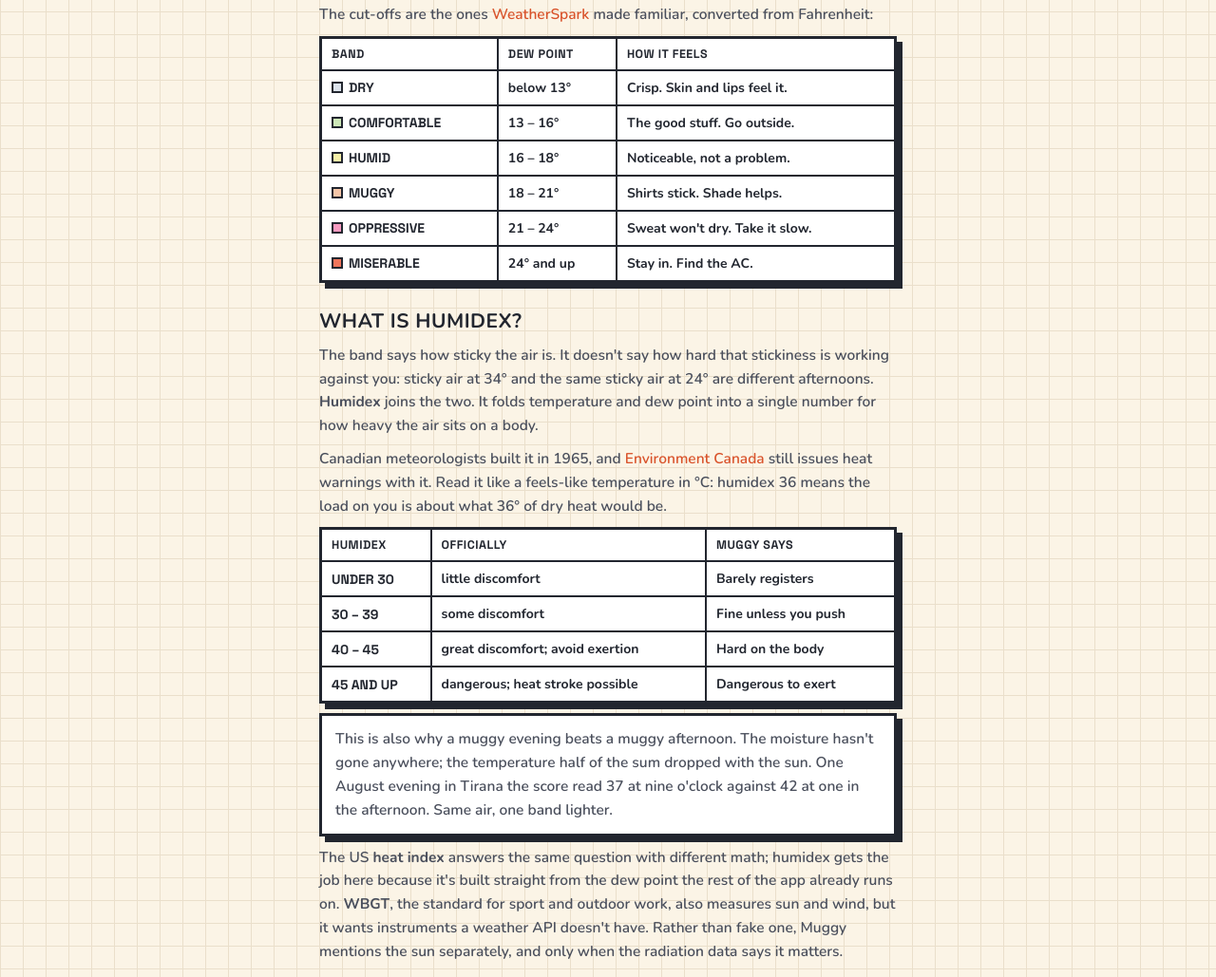
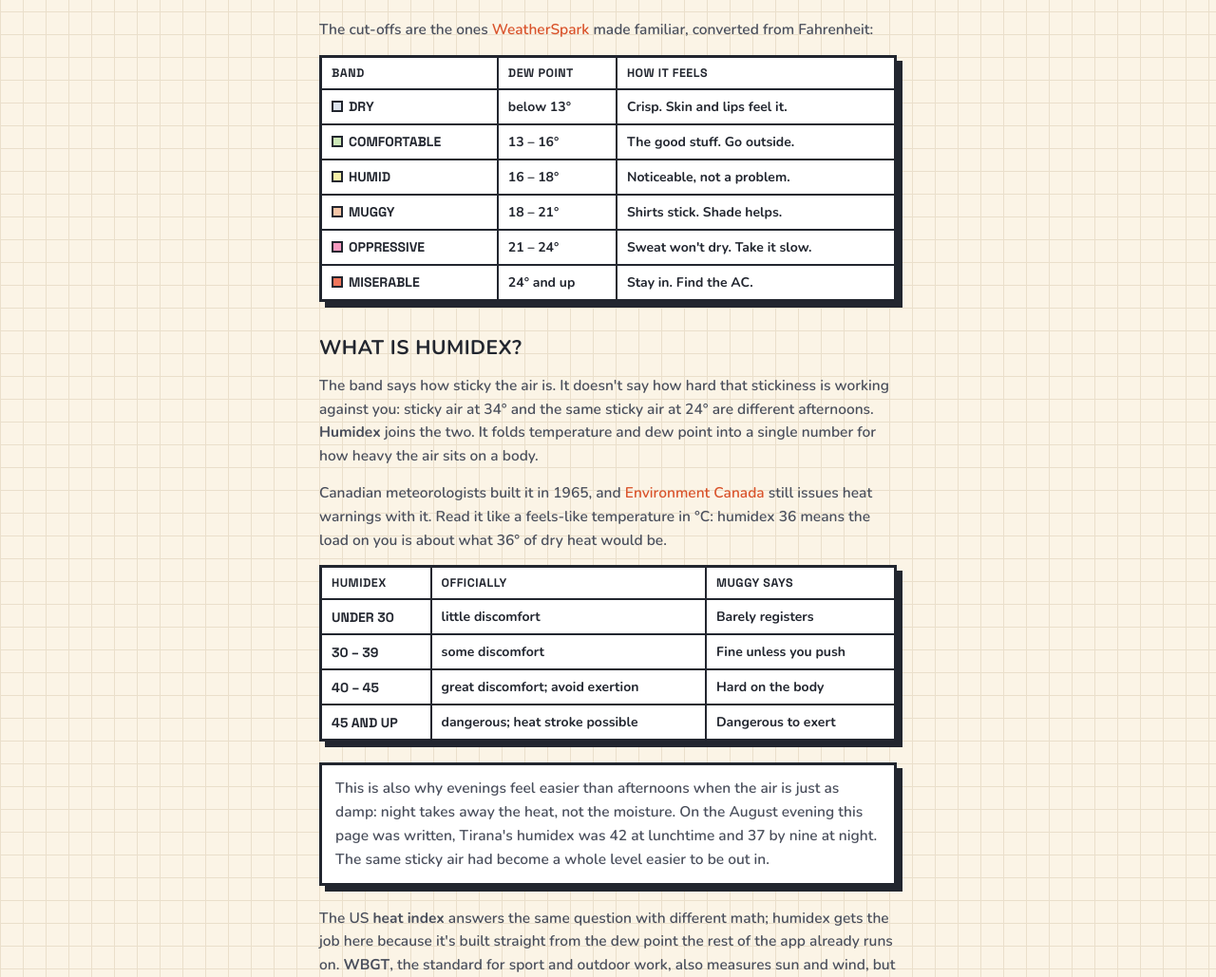
Before and after one commit to okturan/muggy, a website: page public/about.html in a window 1280 px wide. Shown: the part 540-1569 px from the top of the page at 95% size. Drawn offline with nearby package versions, Linux system fonts and the light colour scheme.

Commit message:
About page: room to breathe between boxes, and a story told straight
The 10px gap between the tables and the callout was real but invisible:
each box carries a 6px offset shadow, so the shadow of one sat nearly
flush against the border of the next and they read as glued together.
The gap grows to 14px and shadowed boxes get 8px extra clearance below.

The Tirana example also still had machine fingerprints -- "the score
read 37 against 42" is nobody's phrasing, and "Same air, one band
lighter" is a manufactured punchline. It now tells what happened in
order: 42 at lunchtime, 37 by nine at night, on the evening the page
was written.

Claude-Session: https://claude.ai/code/session_018EW29irikC3y8wdG3gXtUG

```diff
--- a/public/about.html
+++ b/public/about.html
@@ -17,7 +17,9 @@
     .page h1 { font-size: 32px; letter-spacing: .5px; text-transform: uppercase; line-height: 1.1; }
     .page h2 { font-size: 21px; letter-spacing: .5px; text-transform: uppercase; scroll-margin-top: 24px; }
     .page p { font-size: 15.5px; line-height: 1.6; font-weight: 600; color: var(--ink-2); }
-    .page section { display: flex; flex-direction: column; gap: 10px; }
+    .page section { display: flex; flex-direction: column; gap: 14px; }
+    /* boxed elements carry a 6px drop shadow, so they need extra clearance below */
+    .page table.bands, .page .callout { margin-bottom: 8px; }
     .back { display: inline-flex; align-items: center; gap: 8px; font-family: var(--display); font-weight: 700; font-size: 15px; color: var(--ink); border: var(--border); background: var(--panel); padding: 8px 14px; box-shadow: 3px 3px 0 var(--ink); align-self: flex-start; }
     .back:hover { text-decoration: none; color: var(--ink); }
     table.bands { border-collapse: collapse; width: 100%; border: var(--border); background: var(--panel); box-shadow: var(--shadow); font-size: 14px; }
@@ -66,7 +68,7 @@
         <tr><td>40 – 45</td><td>great discomfort; avoid exertion</td><td>Hard on the body</td></tr>
         <tr><td>45 and up</td><td>dangerous; heat stroke possible</td><td>Dangerous to exert</td></tr>
       </table>
-      <div class="callout"><p>This is also why a muggy evening beats a muggy afternoon. The moisture hasn't gone anywhere; the temperature half of the sum dropped with the sun. One August evening in Tirana the score read 37 at nine o'clock against 42 at one in the afternoon. Same air, one band lighter.</p></div>
+      <div class="callout"><p>This is also why evenings feel easier than afternoons when the air is just as damp: night takes away the heat, not the moisture. On the August evening this page was written, Tirana's humidex was 42 at lunchtime and 37 by nine at night. The same sticky air had become a whole level easier to be out in.</p></div>
       <p>The US <strong>heat index</strong> answers the same question with different math; humidex gets the job here because it's built straight from the dew point the rest of the app already runs on. <strong>WBGT</strong>, the standard for sport and outdoor work, also measures sun and wind, but it wants instruments a weather API doesn't have. Rather than fake one, Muggy mentions the sun separately, and only when the radiation data says it matters.</p>
     </section>
 
```
